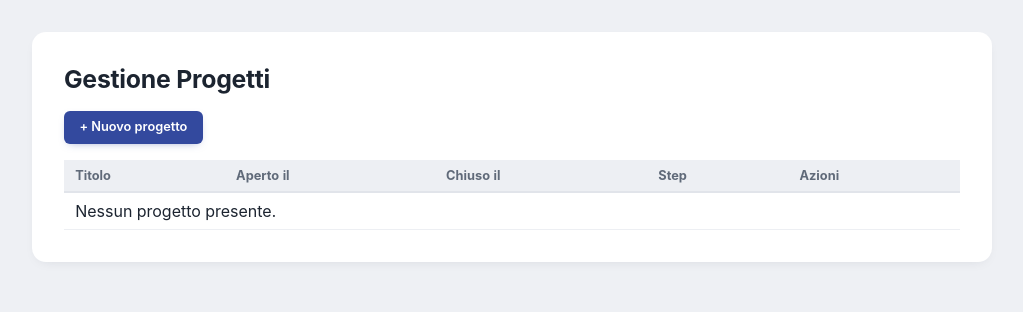
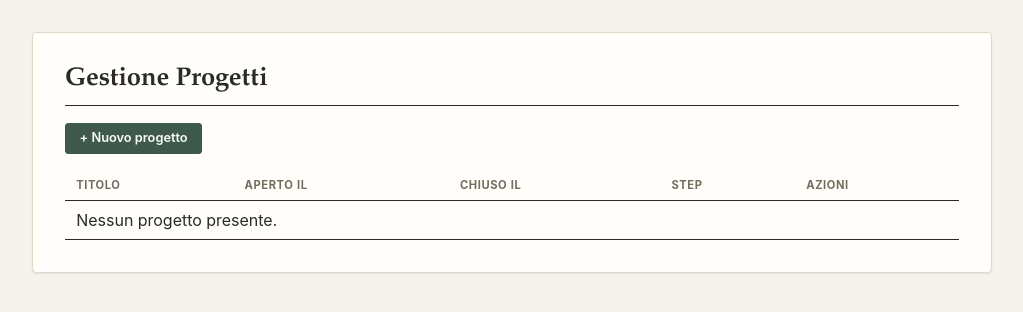
Before and after one commit to thinice-ita/progetti, a PHP site: page /index.php in a window 1280 px wide. Shown: the top 312 px of the page, without its empty margins (128-1151 px from the left). Run offline with PHP 8.4, Linux system fonts and the light colour scheme; data that the repository does not hold is empty.

Commit message:
Cambiato radicalmente lo stile in uno piu adatto, piu sobrio

```diff
--- a/includes/stile.php
+++ b/includes/stile.php
@@ -3,36 +3,35 @@
  * Frammento di CSS condiviso tra le pagine, incluso direttamente (nessuna
  * dipendenza da framework esterni: prototipo semplice e autosufficiente).
  *
- * Palette e token in stile "Studio moderno": ardesia/blu, ombre morbide,
- * badge di stato con pallino, feedback tattile sui controlli.
+ * Palette e token in stile "Dossier istituzionale": carta, titoli serif di
+ * sistema, tratti sottili al posto delle ombre, verde scuro come accento.
  */
 ?>
 <style>
     :root {
-        --bg: #eef0f4;
-        --surface: #ffffff;
-        --ink: #1c2430;
-        --ink-soft: #606a79;
-        --ink-faint: #94a0b0;
-        --rule: #e1e4ea;
-        --rule-soft: #edeff3;
-        --accent: #33499e;
-        --accent-hover: #283a80;
-        --accent-soft: #e7eafb;
-        --accent-border: #b7c1ee;
-        --danger: #b3261e;
-        --danger-hover: #8f1e18;
-        --danger-soft: #fbe9e8;
-        --danger-soft-hover: #f6d9d7;
-        --amber: #8a5a06;
-        --amber-soft: #fdf0cf;
-        --green: #0f7a42;
-        --green-soft: #dcf3e4;
-        --radius-s: 6px;
-        --radius-m: 10px;
-        --radius-l: 14px;
-        --shadow-card: 0 4px 14px -8px rgba(28,36,48,.18);
-        --shadow-raised: 0 6px 18px -8px rgba(28,36,48,.28);
+        --bg: #f4f2ea;
+        --surface: #fffefb;
+        --ink: #2b2a24;
+        --ink-soft: #726e5f;
+        --ink-faint: #948f7c;
+        --rule: #ded8c6;
+        --neutral-soft: #eeece2;
+        --accent: #3f5a4d;
+        --accent-hover: #32493f;
+        --accent-soft: #e4e9e0;
+        --accent-border: #a9bdb0;
+        --danger: #9c4331;
+        --danger-hover: #7c3526;
+        --danger-soft: #f6e8e2;
+        --amber: #8a5a10;
+        --amber-soft: #f6ead0;
+        --green: #2c6b45;
+        --green-soft: #dcece0;
+        --radius-s: 3px;
+        --radius-m: 4px;
+        --radius-l: 4px;
+        --shadow-card: 0 1px 2px rgba(43,42,36,.07);
+        --font-serif: "Palatino Linotype", Palatino, Georgia, "Iowan Old Style", serif;
     }
     * { box-sizing: border-box; }
     body {
@@ -46,12 +45,36 @@
         max-width: 960px;
         margin: 0 auto;
         background: var(--surface);
+        border: 1px solid var(--rule);
         border-radius: var(--radius-l);
         padding: 2rem;
         box-shadow: var(--shadow-card);
     }
-    h1 { font-size: 1.55rem; font-weight: 700; letter-spacing: -.01em; margin-top: 0; }
-    h2 { font-size: 1.15rem; font-weight: 700; margin-top: 1.75rem; color: var(--ink); }
+    h1, h2, h3 { font-family: var(--font-serif); font-weight: 600; color: var(--ink); }
+    h1 {
+        font-size: 1.6rem;
+        letter-spacing: -.005em;
+        margin-top: 0;
+        padding-bottom: 0.6rem;
+        border-bottom: 1px solid var(--ink);
+    }
+    h2 { font-size: 1.15rem; margin-top: 1.75rem; }
+
+    /* Testata di pagina: titolo del progetto e ricerca sulla stessa riga,
+       ricerca allineata a destra. Il filetto "da letterhead" si sposta
+       dall'h1 all'intera riga così la linea corre sotto entrambi. */
+    .progetto-testata {
+        display: flex;
+        justify-content: space-between;
+        align-items: flex-end;
+        flex-wrap: wrap;
+        gap: 0.75rem 1.5rem;
+        padding-bottom: 0.6rem;
+        margin-bottom: 1rem;
+        border-bottom: 1px solid var(--ink);
+    }
+    .progetto-testata h1 { margin: 0; padding-bottom: 0; border-bottom: none; }
+    .progetto-testata .ricerca-globale { margin: 0; flex-shrink: 0; }
 
     /* Stato di focus visibile per la navigazione da tastiera */
     a:focus-visible, button:focus-visible, input:focus-visible,
@@ -84,9 +107,9 @@
     textarea { min-height: 100px; resize: vertical; }
     button, a.btn {
         background: var(--accent);
-        color: #fff;
-        border: 1px solid transparent;
-        padding: 0.45rem 0.9rem;
+        color: #fdfcf8;
+        border: 1px solid var(--accent);
+        padding: 0.4rem 0.85rem;
         border-radius: var(--radius-s);
         font-size: 0.8rem;
         font-weight: 600;
@@ -94,15 +117,14 @@
         text-decoration: none;
         display: inline-block;
         line-height: 1.3;
-        box-shadow: 0 3px 10px -5px rgba(51,73,158,.6);
-        transition: background .12s, border-color .12s, box-shadow .12s, transform .08s;
+        transition: background .12s, border-color .12s, transform .08s;
     }
-    button:hover, a.btn:hover { background: var(--accent-hover); box-shadow: 0 5px 14px -5px rgba(51,73,158,.55); transform: translateY(-1px); }
-    button:active, a.btn:active { transform: translateY(0); box-shadow: 0 2px 6px -3px rgba(51,73,158,.5); }
-    a.btn-secondary { background: var(--rule-soft); color: var(--ink-soft); border-color: var(--rule); box-shadow: none; }
-    a.btn-secondary:hover { background: var(--rule); border-color: var(--rule); box-shadow: none; }
-    a.btn-danger { background: var(--danger-soft); color: var(--danger); border-color: transparent; box-shadow: none; }
-    a.btn-danger:hover { background: var(--danger-soft-hover); box-shadow: none; }
+    button:hover, a.btn:hover { background: var(--accent-hover); border-color: var(--accent-hover); }
+    button:active, a.btn:active { transform: translateY(1px); }
+    a.btn-secondary { background: transparent; color: var(--accent); border-color: var(--accent); }
+    a.btn-secondary:hover { background: var(--accent-soft); border-color: var(--accent); }
+    a.btn-danger { background: transparent; color: var(--danger); border-color: var(--danger); }
+    a.btn-danger:hover { background: var(--danger-soft); border-color: var(--danger); }
     .stato {
         background: var(--accent-soft);
         border-left: 4px solid var(--accent);
@@ -140,54 +162,75 @@
     }
     table.elenco { width: 100%; border-collapse: collapse; margin-top: 1rem; font-variant-numeric: tabular-nums; }
     table.elenco th {
-        background: var(--rule-soft);
+        background: transparent;
         padding: 0.5rem 0.7rem;
         text-align: left;
-        border-bottom: 2px solid var(--rule);
-        font-size: 0.8rem;
+        border-bottom: 1px solid var(--ink);
+        font-size: 0.7rem;
+        text-transform: uppercase;
+        letter-spacing: .05em;
+        font-weight: 700;
         color: var(--ink-soft);
     }
-    table.elenco td { padding: 0.5rem 0.7rem; border-bottom: 1px solid var(--rule-soft); vertical-align: middle; }
+    table.elenco td { padding: 0.55rem 0.7rem; border-bottom: 1px solid var(--rule); vertical-align: middle; }
+    table.elenco tbody tr:last-child td { border-bottom: 1px solid var(--ink); }
     table.elenco tr:hover { background: var(--accent-soft); }
-    .badge { display: inline-block; padding: 0.2rem 0.6rem; border-radius: 999px; font-size: 0.75rem; font-weight: 600; margin-left: 0.5rem; }
-    .badge-da_fare { background: var(--rule-soft); color: var(--ink-soft); }
+    .badge {
+        display: inline-block;
+        padding: 0.15rem 0.5rem;
+        border-radius: var(--radius-s);
+        font-size: 0.68rem;
+        font-weight: 700;
+        text-transform: uppercase;
+        letter-spacing: .04em;
+        margin-left: 0.5rem;
+    }
+    .badge-da_fare { background: var(--neutral-soft); color: var(--ink-soft); }
     .badge-in_corso { background: var(--amber-soft); color: var(--amber); }
     .badge-completato { background: var(--green-soft); color: var(--green); }
     .badge-da_fare::before, .badge-in_corso::before, .badge-completato::before {
         content: '';
         display: inline-block;
-        width: 0.42rem;
-        height: 0.42rem;
+        width: 0.4rem;
+        height: 0.4rem;
         border-radius: 50%;
         background: currentColor;
         margin-right: 0.35rem;
         vertical-align: middle;
     }
-    .step-card { border: 1px solid var(--rule); border-radius: var(--radius-m); padding: 0.8rem 1rem; margin-bottom: 0.9rem; box-shadow: 0 2px 8px -5px rgba(28,36,48,.15); transition: outline .1s, box-shadow .15s; }
-    .step-card:hover { box-shadow: var(--shadow-card); }
+    .step-card {
+        background: var(--surface);
+        border: 1px solid var(--rule);
+        border-left: 3px solid var(--accent);
+        border-radius: 0 var(--radius-s) var(--radius-s) 0;
+        padding: 0.85rem 1rem;
+        margin-bottom: 0.9rem;
+        transition: outline .1s;
+    }
     .step-header { display: flex; justify-content: space-between; align-items: center; margin-bottom: 0.5rem; flex-wrap: wrap; gap: 0.5rem; }
     .step-date { font-size: 0.78rem; color: var(--ink-soft); margin: -0.2rem 0 0.6rem; font-variant-numeric: tabular-nums; }
 
     /* Step "completato": aspetto disattivato/grigio, ma resta interattivo (drag&drop
        e "+Nuovo" chiedono conferma e riaprono lo step invece di essere bloccati). */
-    .step-card.step-chiuso { background: var(--rule-soft) !important; border-color: var(--rule) !important; opacity: 0.72; }
+    .step-card.step-chiuso { background: var(--neutral-soft) !important; border-color: var(--rule) !important; opacity: 0.72; }
     .step-card.step-chiuso:hover { opacity: 0.95; }
     .step-card.step-chiuso .step-header strong { color: var(--ink-soft); }
 
-    /* Tavolozza tenue per distinguere visivamente gli step tra loro (assegnata ciclicamente) */
-    .step-colore-0 { background: #eef3fd; border-color: #c3d6f5; }
-    .step-colore-1 { background: #eaf8f1; border-color: #b9e6cb; }
-    .step-colore-2 { background: #fdf6e8; border-color: #f0ddaa; }
-    .step-colore-3 { background: #f6eefc; border-color: #ddc4f0; }
-    .step-colore-4 { background: #fdedf2; border-color: #f4c1d5; }
-    .step-colore-5 { background: #e9f9f8; border-color: #b0e2de; }
+    /* Tavolozza tenue, ispirata alle etichette di cartelle di un archivio, per
+       distinguere visivamente gli step tra loro (assegnata ciclicamente) */
+    .step-colore-0 { background: #eef1e5; border-color: #c9d3b4; }
+    .step-colore-1 { background: #f7f0dc; border-color: #e3cf9b; }
+    .step-colore-2 { background: #f7e9e2; border-color: #e5bfa9; }
+    .step-colore-3 { background: #eaeef1; border-color: #bfccd6; }
+    .step-colore-4 { background: #f1e9f0; border-color: #d3bcd1; }
+    .step-colore-5 { background: #e6f0ee; border-color: #aecdc6; }
 
     .sezione-liberi {
         border: 2px dashed var(--rule);
         border-radius: var(--radius-m);
         padding: 0.8rem;
         margin-bottom: 0.9rem;
-        background: var(--rule-soft);
+        background: var(--bg);
         transition: outline .1s;
     }
     .sezione-liberi-titolo { font-size: 0.85rem; font-weight: 600; color: var(--ink-soft); text-transform: uppercase; letter-spacing: .04em; margin-bottom: 0.4rem; }
```
Also changed, not shown: other parts of includes/stile.php (+24 -13 lines), progetto_view.php (+7 -6 lines).
